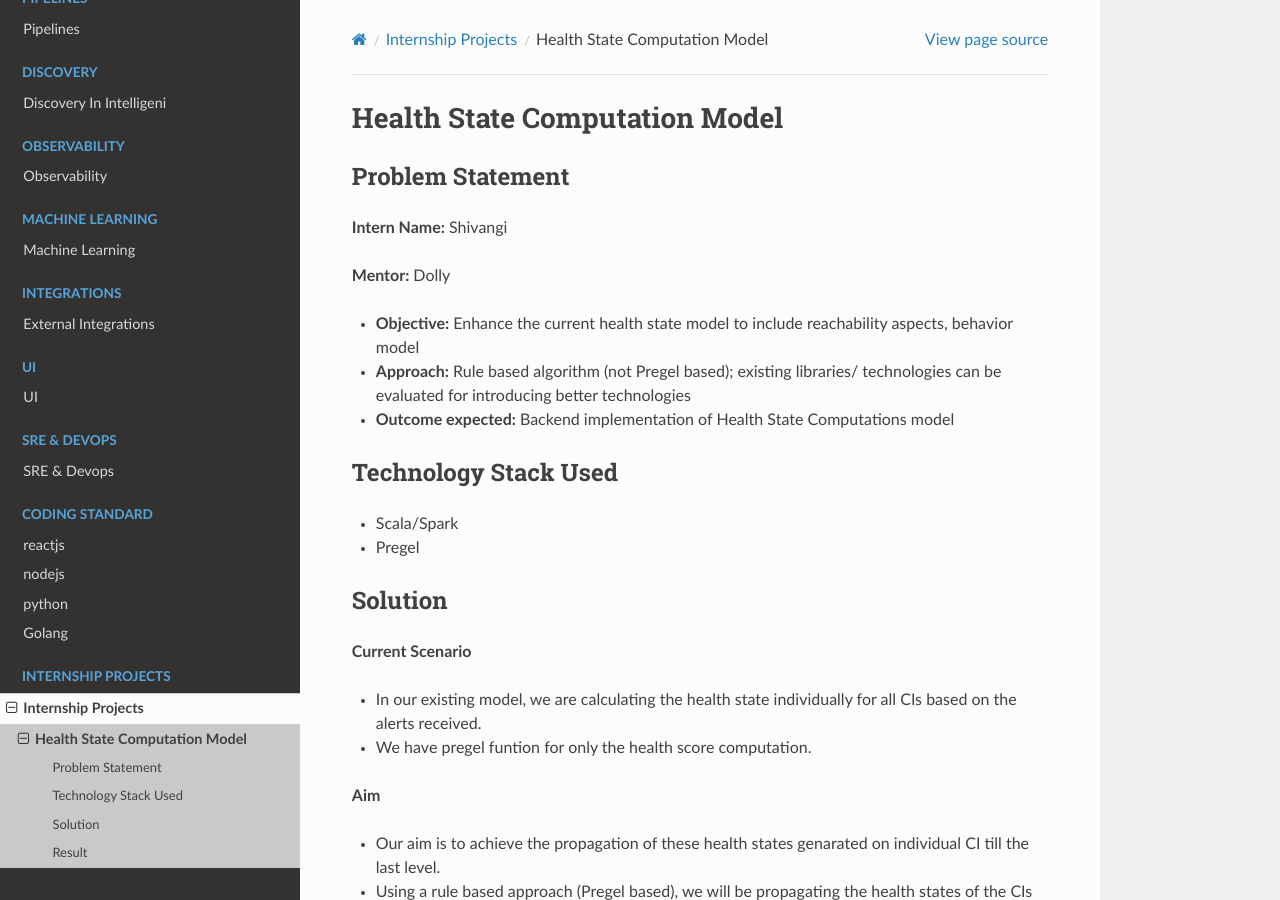
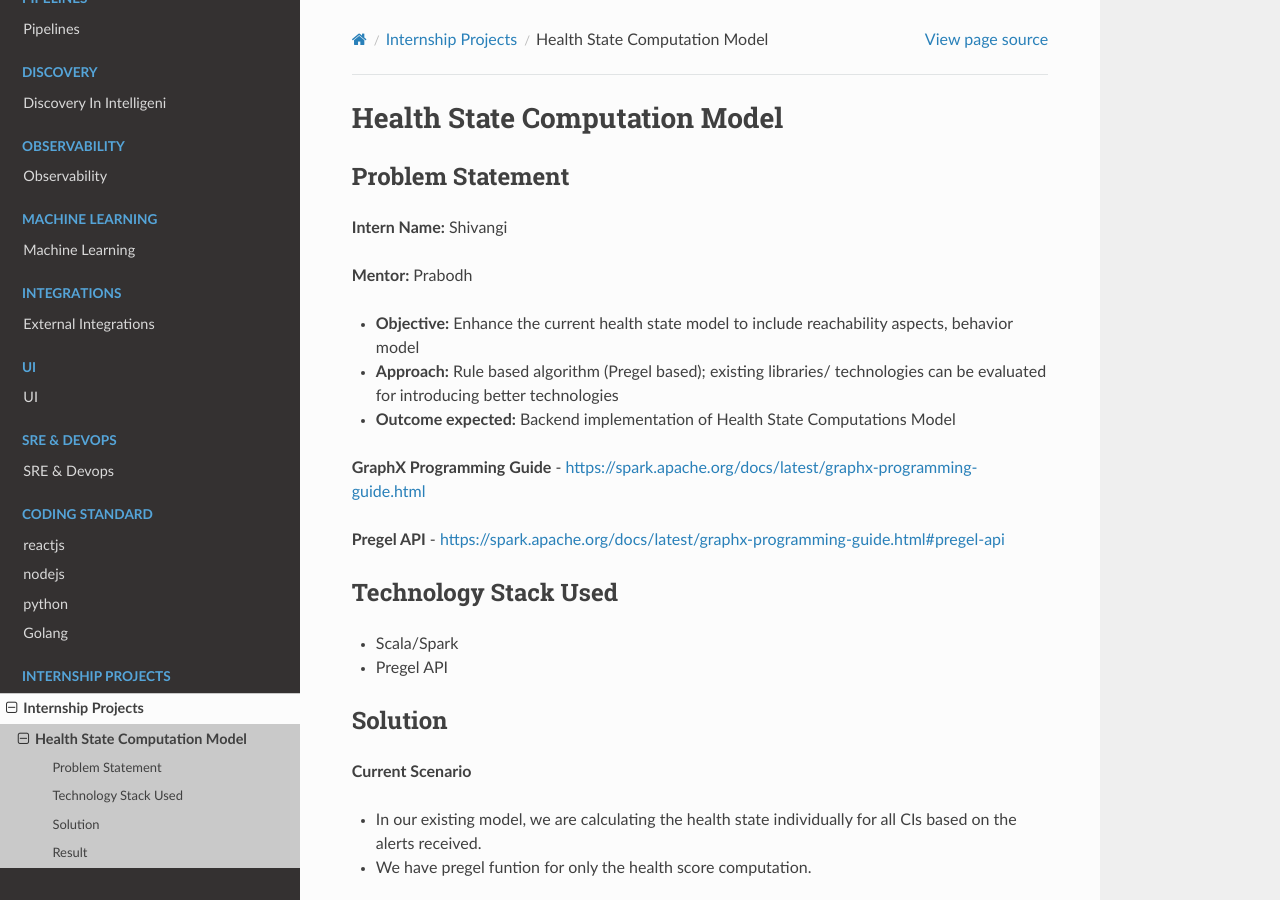
Before and after one commit to shivangi-2174/Internal-Documentation-Sample, a Sphinx documentation site: the page built from intelligeni-internal-documentation-v0.0.1/docs/source/internship-projects/healthstate.rst, in a window 1280 px wide and 900 px high. Built offline with Sphinx 7.4.7 and the Read the Docs theme 2.0.0, drawn with Linux system fonts in a browser that asks for light colours; pages that are not in the unit, such as notebooks, are missing from menus.

Commit message:
Update healthstate.rst

```diff
--- a/intelligeni-internal-documentation-v0.0.1/docs/source/internship-projects/healthstate.rst
+++ b/intelligeni-internal-documentation-v0.0.1/docs/source/internship-projects/healthstate.rst
@@ -6,17 +6,21 @@ Problem Statement
 
 **Intern Name:** Shivangi
 
-**Mentor:** Dolly
+**Mentor:** Prabodh
 
 -	**Objective:** Enhance the current health state model to include reachability aspects, behavior model
--	**Approach:** Rule based algorithm (not Pregel based); existing libraries/ technologies can be evaluated for introducing better technologies
--	**Outcome expected:** Backend implementation of Health State Computations model
+-	**Approach:** Rule based algorithm (Pregel based); existing libraries/ technologies can be evaluated for introducing better technologies
+-	**Outcome expected:** Backend implementation of Health State Computations Model
+
+**GraphX Programming Guide** - `<https://spark.apache.org/docs/latest/graphx-programming-guide.html>`_
+
+**Pregel API** - https://spark.apache.org/docs/latest/graphx-programming-guide.html#pregel-api
 
 Technology Stack Used
 ########
 
 - Scala/Spark
-- Pregel
+- Pregel API
 
 Solution
 ########
```
